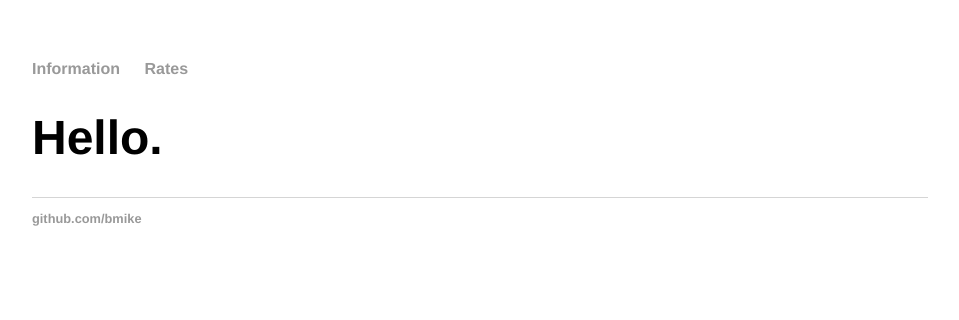
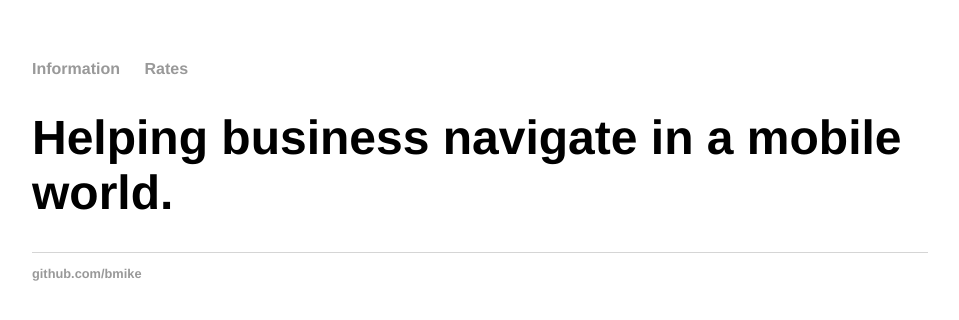
Before and after one commit to bmike/bmike.github.io, a Jekyll site: the page built from index.html, in a window 1280 px wide. Shown: the top 320 px of the page, without its empty margins (160-1119 px from the left). Built offline with Jekyll 4.4.1, drawn with Linux system fonts in a browser that asks for light colours.

Commit message:
add blurb and initial jekyll layout:default usage

```diff
--- a/index.html
+++ b/index.html
@@ -1,24 +1,7 @@
-<!DOCTYPE html>
-<html>
-	<head>
-		<title>Cider Consulting</title>
-		<!-- link to main stylesheet -->
-		<link rel="stylesheet" type="text/css" href="/css/main.css">
-	</head>
-	<body>
-		<nav>
-			<ul>
-				<li><a href="/">Information</a></li>
-				<li><a href="/rates">Rates</a></li>
-			</ul>
-		</nav>
-		<div class="container">
-			<h1>Hello.</h1>
-		</div><!-- /.container -->
-		<footer>
-			<ul>
-				<li><a href="https://github.com/bmike">github.com/bmike</a></li>
-			</ul>
-		</footer>
-	</body>
-</html>
+---
+layout: default
+title: Cider Consulting
+---
+<div class="blurb">
+	<h1>Helping business navigate in a mobile world.</h1>
+</div><!-- /.blurb -->
```
